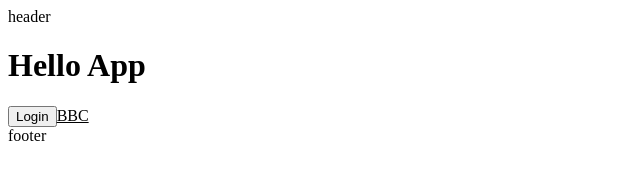
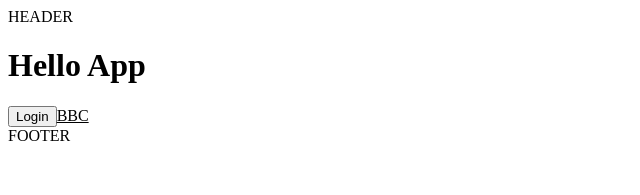
Before and after one commit to justtoconfirm/react-components, a React (Create React App) app: page / in a window 1280 px wide. Shown: the top 195 px of the page, without its empty margins (0-640 px from the left). Built offline with nearby package versions, Linux system fonts and the light colour scheme.

Commit message:
Header and Footer components added and imported into the Layout component to render

```diff
--- /dev/null
+++ b/src/components/Footer/index.js
@@ -0,0 +1,15 @@
+import React from 'react';
+
+const Footer = () => {
+
+	return (
+
+		<footer>
+			FOOTER
+		</footer>
+
+	);
+
+};
+
+export default Footer;
--- /dev/null
+++ b/src/components/Header/index.js
@@ -0,0 +1,15 @@
+import React from 'react';
+
+const Header = () => {
+
+	return (
+
+		<header>
+			HEADER
+		</header>
+
+	);
+
+};
+
+export default Header;
--- a/src/components/Layout/index.js
+++ b/src/components/Layout/index.js
@@ -1,21 +1,19 @@
 import React from 'react';
+import Header from '../Header';
+import Footer from '../Footer';
 
 const Layout = ({ children }) => {
 
 	return (
 
 		<>
-			<header>
-				header
-			</header>
+			<Header />
 
 			<main role="main">
 				{children}
 			</main>
 
-			<footer>
-				footer
-			</footer>
+			<Footer />
 		</>
 
 	);
```
